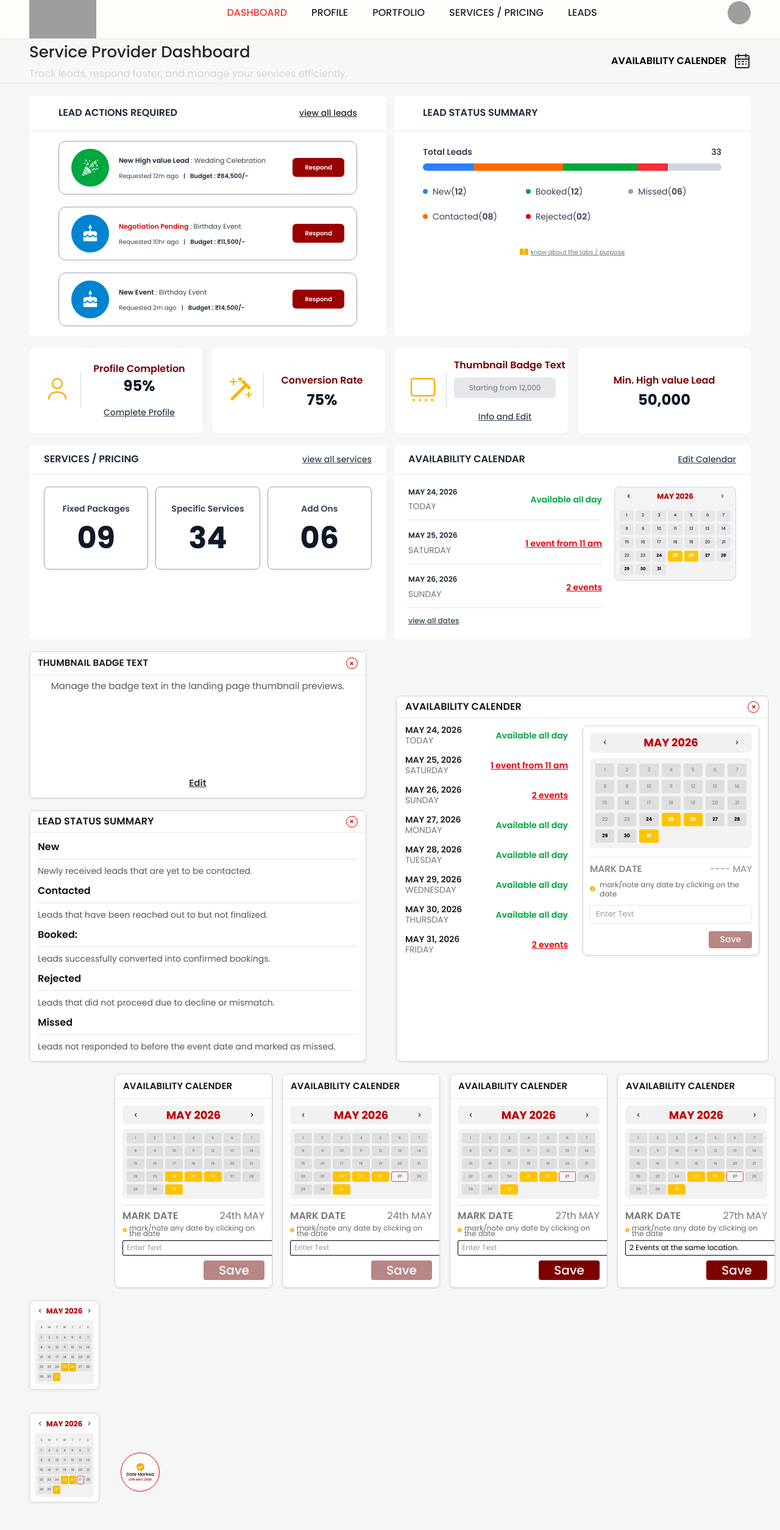
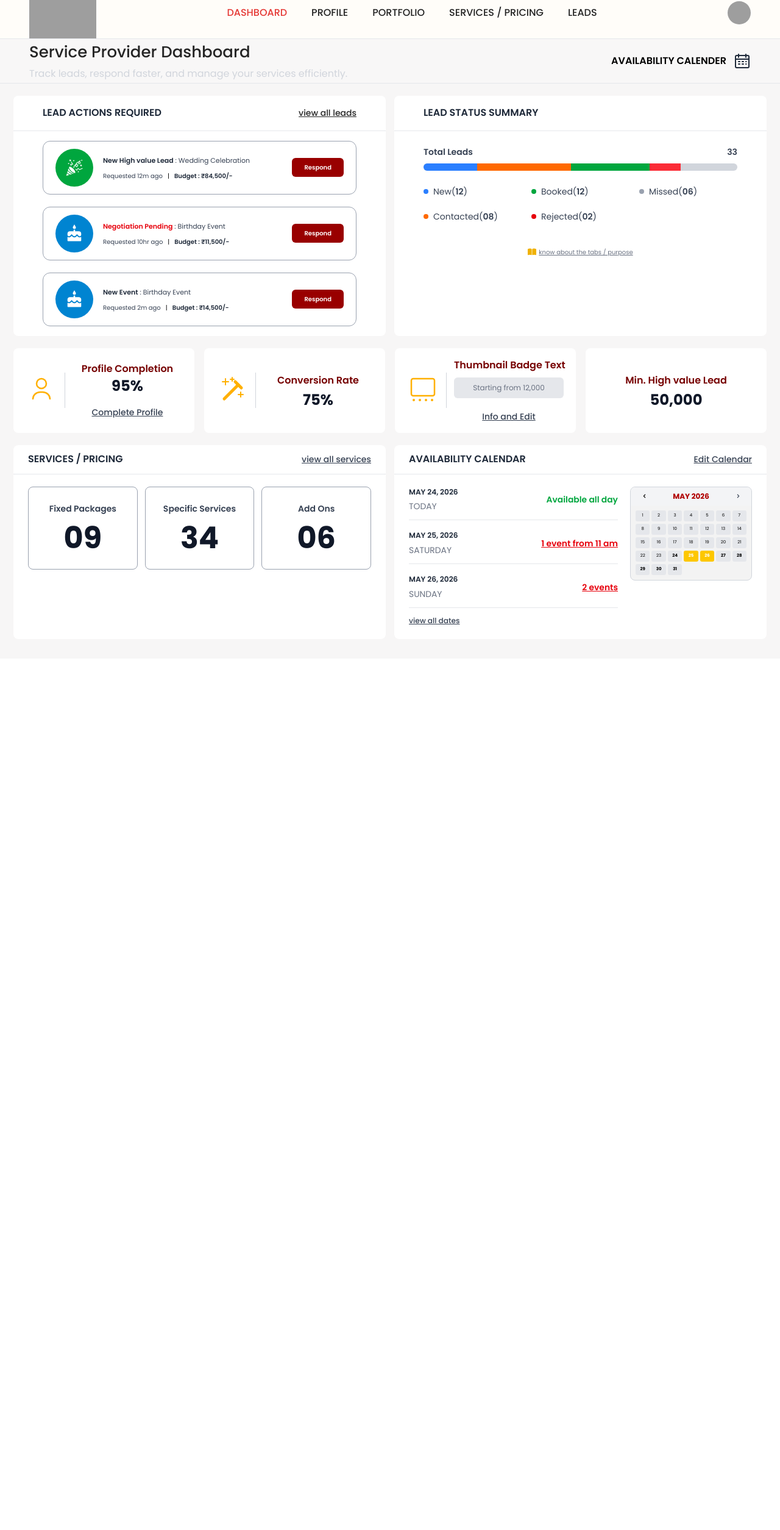
Before and after one commit to swapnasugali/vibleytest, a React (Vite) app: page /service-providers in a window 1280 px wide. Shown: the part 20-2529 px from the top of the page at 61% size. After the commit the page ends 1100 px from the top, so only its background shows below. Built offline with nearby package versions, Linux system fonts and the light colour scheme; grey boxes are pictures that could not be loaded.

Commit message:
updated files

```diff
--- a/src/components/Leads/LeadsHeader.jsx
+++ b/src/components/Leads/LeadsHeader.jsx
@@ -24,7 +24,7 @@ const LeadsHeader = () => {
       className="relative w-full border-b border-gray-200 bg-[#fffdf9]"
       style={{ fontFamily: "Poppins, sans-serif" }}
     >
-
+   -
       {/* ============================================
           NAVBAR
           ============================================ */}
@@ -32,7 +32,7 @@ const LeadsHeader = () => {
       <div className="flex min-h-[72px] w-full items-center justify-between px-4 sm:px-6 md:px-8 lg:px-10 xl:px-12">
 
         {/* ============================================
-            LOGO
+            9
             ============================================ */}
 
         <Link
--- a/src/components/ProviderDashboard/ProviderDashboard.jsx
+++ b/src/components/ProviderDashboard/ProviderDashboard.jsx
@@ -1,3 +1,4 @@
+
 import React from "react";
 
 import ProviderHeader from "./ProviderHeader";
@@ -8,92 +9,36 @@ import DashboardStats from "./DashboardStats";
 import ServicesPricing from "./ServicesPricing";
 import AvailabilityCalendar from "./AvailabilityCalendar";
 
-import ThumbnailBadgeTextOverlay from "./ThumbnailBadgeTextOverlay";
-import LeadStatusOverlay from "./LeadStatusOverlay";
-import AvailabilityCalendarOverlay from "./AvailabilityCalendarOverlay";
-
-import AvailabilityCalendar1 from "./AvailabilityCalendar1";
-import AvailabilityCalendarBottom from "./AvailabilityCalendarBottom";
-
 const ProviderDashboard = () => {
   return (
-    <div className="min-h-screen w-full bg-[#f7f6f6]"
-     style={{ fontFamily: "Poppins, sans-serif" }}>
-
-      {/* HEADER */}
+    <div
+      className="min-h-screen w-full bg-[#f7f6f6]"
+      style={{ fontFamily: "Poppins, sans-serif" }}
+    >
+      {/* 1. HEADER */}
       <ProviderHeader />
 
-      {/* HERO */}
+      {/* 2. DASHBOARD TITLE */}
       <DashboardHero />
 
-      <main className="w-full px-4 py-5 pb-10 sm:px-6 md:px-8 lg:px-10 xl:px-12">
-
-        {/* LEAD ACTIONS + LEAD STATUS */}
-        <div className="grid w-full grid-cols-1 gap-3 md:grid-cols-2">
+      <main className="w-full px-[22px] py-5 pb-8">
+        {/* 3. LEADS */}
+        <section className="grid grid-cols-1 gap-[14px] md:grid-cols-2">
           <LeadActions />
           <LeadStatusSummary />
-        </div>
+        </section>
 
-        {/* DASHBOARD STATS */}
-        <div className="mt-5 w-full">
+        {/* 4. DASHBOARD STATISTICS */}
+        <section className="mt-5">
           <DashboardStats />
-        </div>
+        </section>
 
-        {/* SERVICES + AVAILABILITY */}
-        <div className="mt-5 grid w-full grid-cols-1 gap-3 md:grid-cols-2">
+        {/* 5. SERVICES AND AVAILABILITY CALENDAR */}
+        <section className="mt-5 grid grid-cols-1 items-stretch gap-[14px] md:grid-cols-2">
           <ServicesPricing />
           <AvailabilityCalendar />
-        </div>
-
-        {/* ================================================= */}
-        {/* THUMBNAIL + LEAD STATUS + AVAILABILITY CALENDAR */}
-        {/* ================================================= */}
-
-        <div className="mt-5 grid w-full grid-cols-1 gap-5 md:grid-cols-2">
-
-          {/* LEFT SIDE */}
-          <div className="flex w-full flex-col gap-5">
-
-            {/* THUMBNAIL */}
-            <ThumbnailBadgeTextOverlay />
-
-            {/* LEAD STATUS */}
-            <LeadStatusOverlay />
-
-          </div>
-
-
-          {/* RIGHT SIDE */}
-          <div className="flex w-full items-end">
-
-            {/*
-              Calendar height is controlled from here.
-              75vh is only an example fixed height.
-            */}
-            <div className="h-[75vh] w-full">
-
-              <AvailabilityCalendarOverlay />
-
-            </div>
-
-          </div>
-
-        </div>
-
-
-        {/* FOUR CALENDAR STATES */}
-        <div className="mt-5 w-full">
-          <AvailabilityCalendar1 />
-        </div>
-
-
-        {/* MINI CALENDARS */}
-        <div className="mt-5 w-full">
-          <AvailabilityCalendarBottom />
-        </div>
-
+        </section>
       </main>
-
     </div>
   );
 };
```
